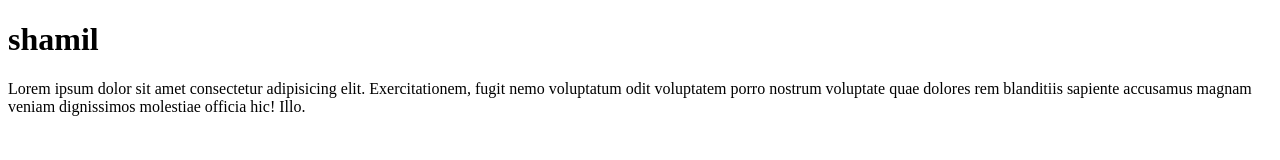
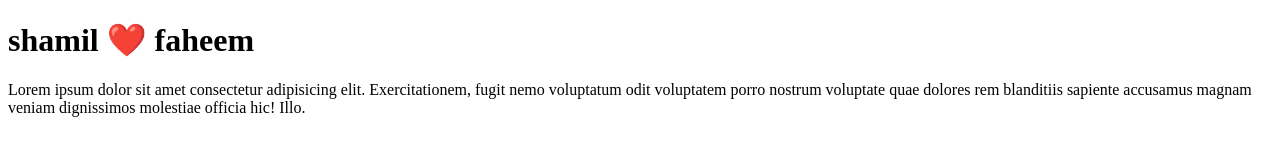
Before and after one commit to shaamyll/gitsluck, a plain HTML site: page index.html in a window 1280 px wide. Drawn offline with Linux system fonts and the light colour scheme.

Commit message:
headingchanged

```diff
--- a/index.html
+++ b/index.html
@@ -6,7 +6,7 @@
     <title>Document</title>
 </head>
 <body>
-    <h1>shamil</h1>
+    <h1>shamil ❤️ faheem</h1>
     <p>Lorem ipsum dolor sit amet consectetur adipisicing elit. Exercitationem, fugit nemo voluptatum odit voluptatem porro nostrum voluptate quae dolores rem blanditiis sapiente accusamus magnam veniam dignissimos molestiae officia hic! Illo.</p>
 </body>
 </html>
```
